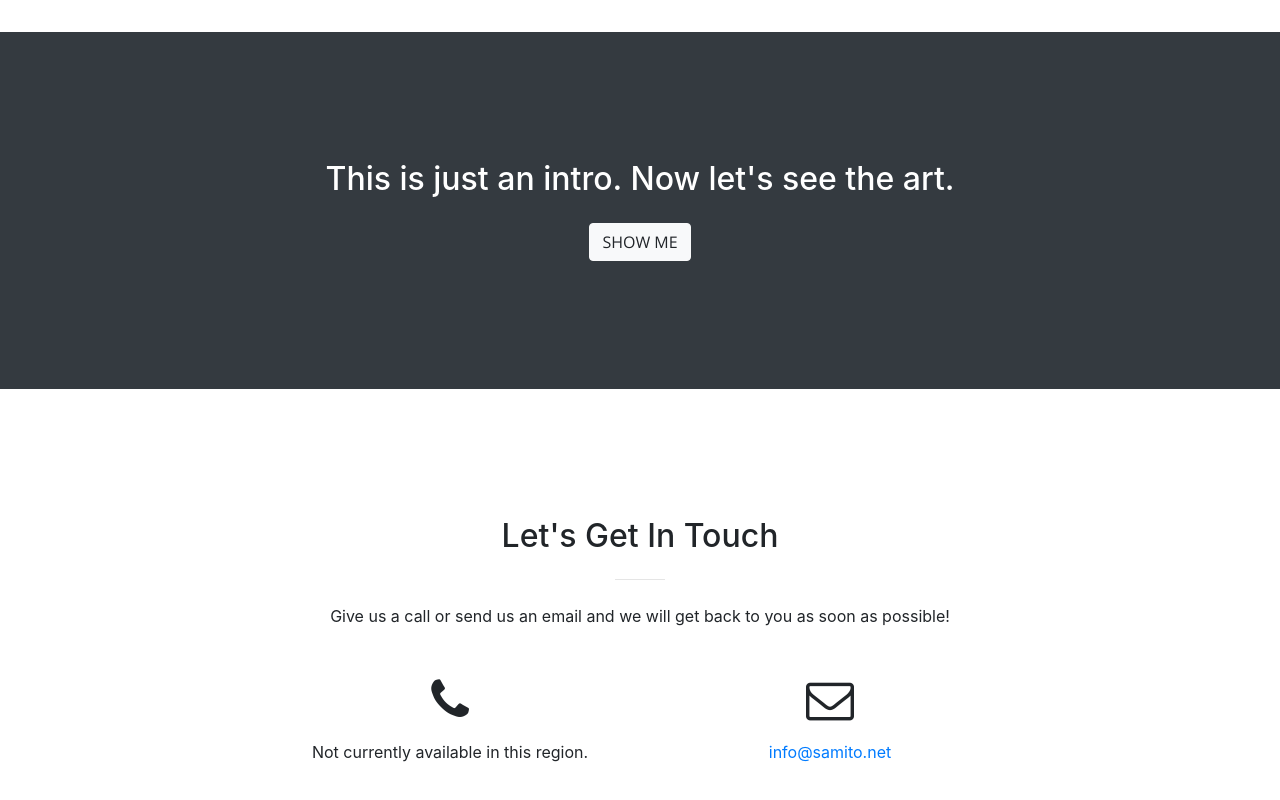
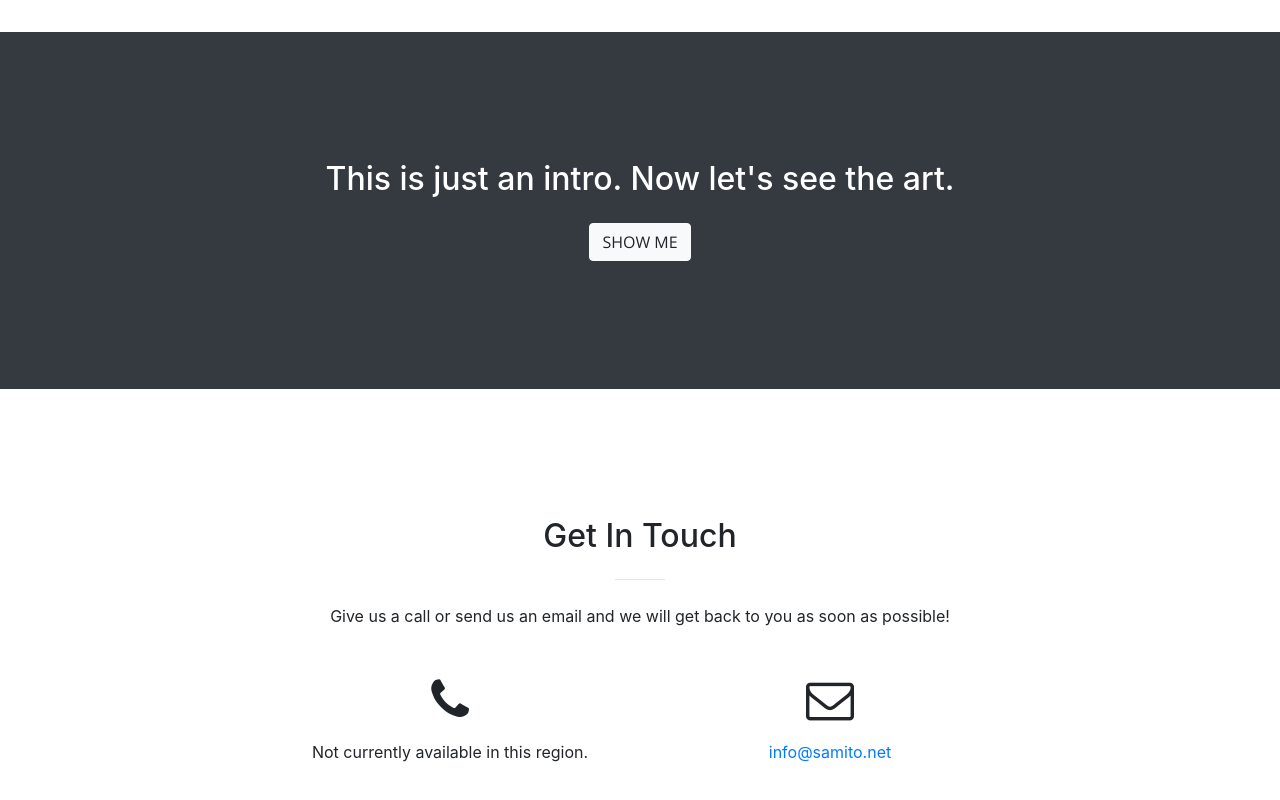
Before and after one commit to deimagnetic/deimagnetic.github.io, a website with bundled scripts: page index.html in a window 1280 px wide. Shown: the part 1790-2590 px from the top of the page. Built offline with nearby package versions, Linux system fonts and the light colour scheme.

Commit message:
Update index.html

```diff
--- a/index.html
+++ b/index.html
@@ -145,7 +145,7 @@
       <div class="container">
         <div class="row">
           <div class="col-lg-8 mx-auto text-center">
-            <h2 class="section-heading">Let's Get In Touch</h2>
+            <h2 class="section-heading">Get In Touch</h2>
             <hr class="my-4">
             <p class="mb-5">Give us a call or send us an email and we will get back to you as soon as possible!</p>
           </div>
```
